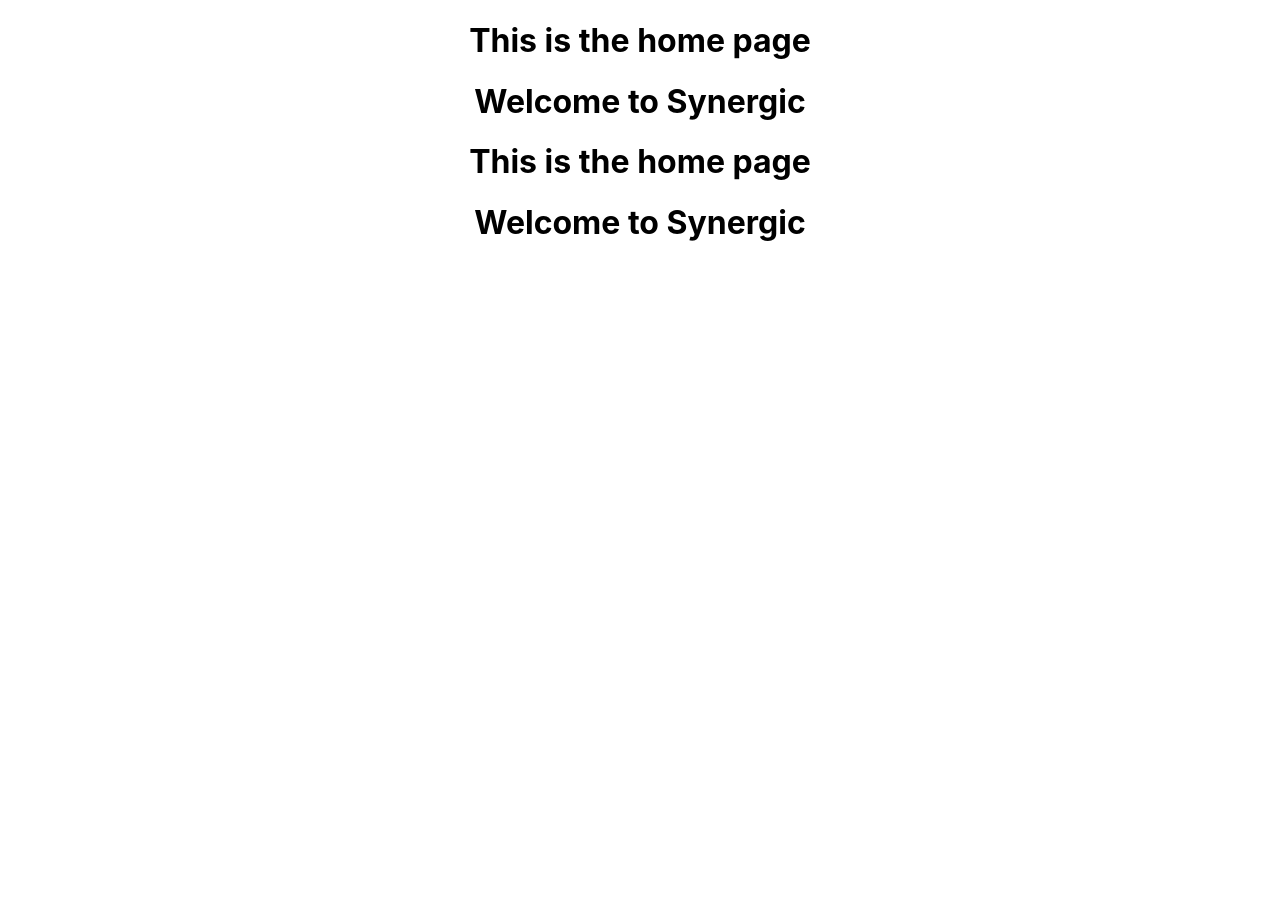
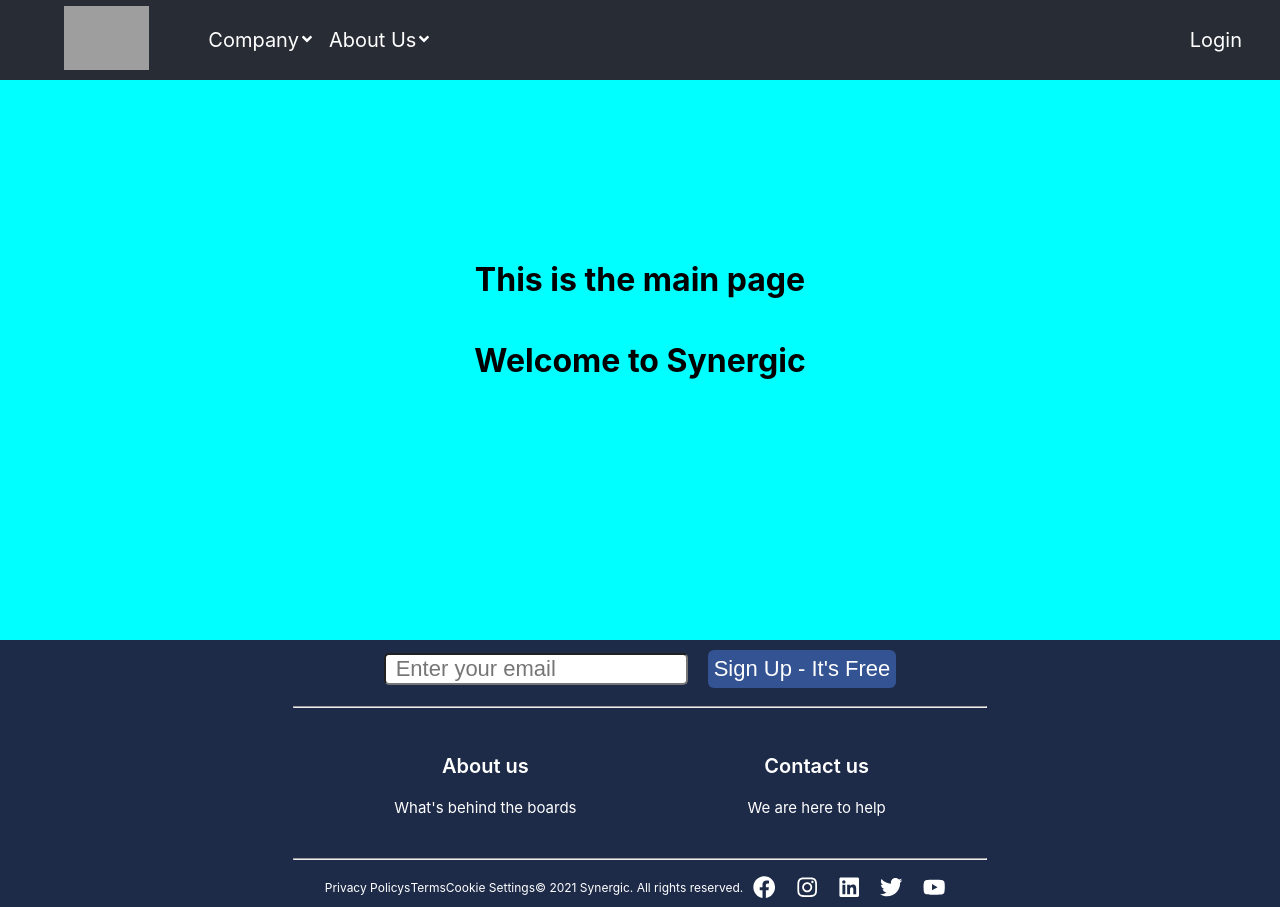
Before and after one commit to rupesh110/Task-management-Application, a React (Create React App) app: page / in a window 1280 px wide. Before the commit the page ends 800 px from the top, so only its background shows below. Built offline with nearby package versions, Linux system fonts and the light colour scheme; grey boxes are pictures that could not be loaded.

Commit message:
minor submodules setup

```diff
--- a/src/App.js
+++ b/src/App.js
@@ -8,8 +8,8 @@ import HomePageScreen from './components/screen/homePage/HomePageScreen';
 function App() {
   return (
     <div className="App">
-      {/* <WelcomeScreen /> */}
-        <HomePageScreen />
+      <WelcomeScreen />
+        {/* <HomePageScreen /> */}
 
 
 
```
